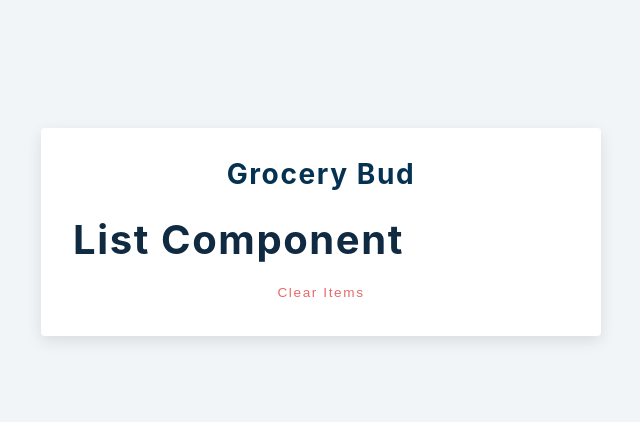
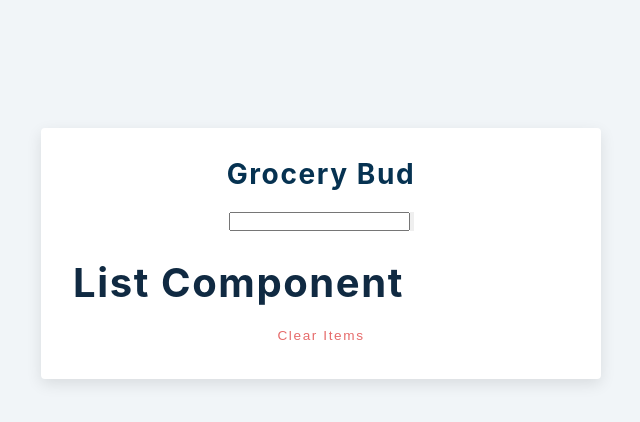
Before and after one commit to jobitoalv/shoppingList, a React (Create React App) app: page / in a window 1280 px wide. Shown: the top 422 px of the page, without its empty margins (319-959 px from the left). Built offline with nearby package versions, Linux system fonts and the light colour scheme; the HTML template or start-up script is replaced by a standard one.

Commit message:
iput and button type added

```diff
--- a/src/App.js
+++ b/src/App.js
@@ -23,6 +23,10 @@ function App() {
     <form className='grocery-form' onSubmit={handleSubmit}>
       {alert.show && <Alert/>}
       <h3>grocery bud</h3>
+      <div className='form-control'>
+        <input type='text'/>
+        <button type='submit'></button>
+      </div>
     </form>
     <div className='grocery-container'>
       <List/>
```
